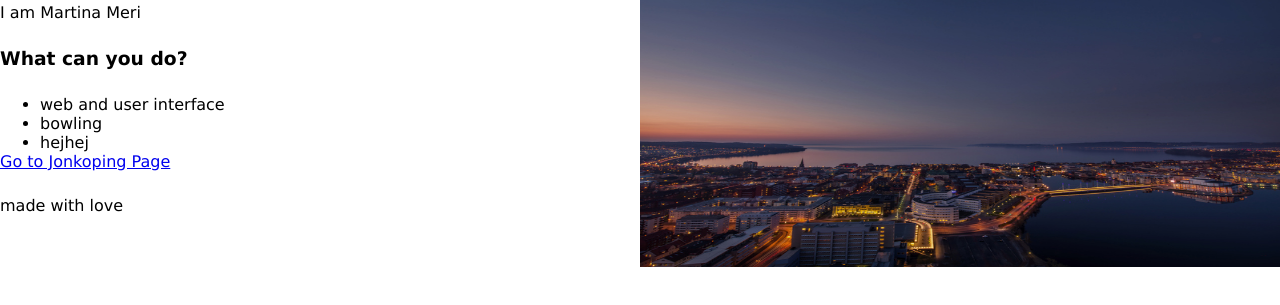
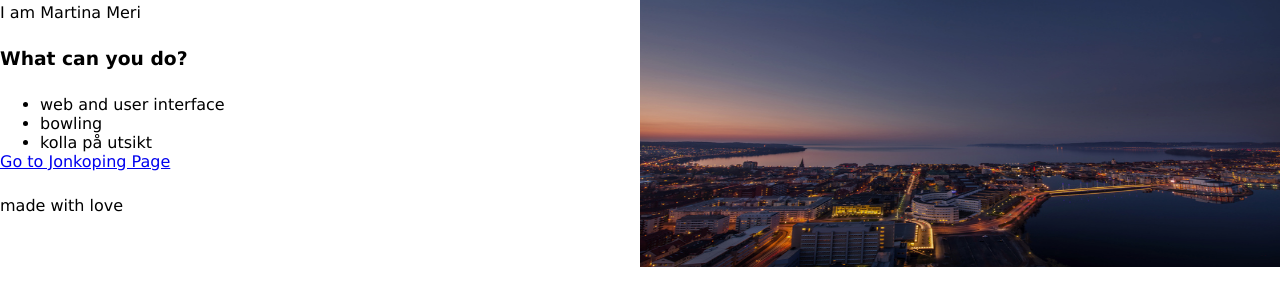
Before and after one commit to ju-nmd2022/wuid-portfolio-mema22mr, a plain HTML site: page Jönköping.html in a window 1280 px wide. Shown: the part 41-346 px from the top of the page. Drawn offline with Linux system fonts and the light colour scheme.

Commit message:
Changes Done

```diff
--- a/Jönköping.html
+++ b/Jönköping.html
@@ -24,7 +24,7 @@
         <ul class="shortParagraph">
           <li>web and user interface</li>
           <li>bowling</li>
-          <li>hejhej</li>
+          <li>kolla på utsikt</li>
         </ul>
         <a href="./index.html">Go to Jonkoping Page</a>
       </section>
```
